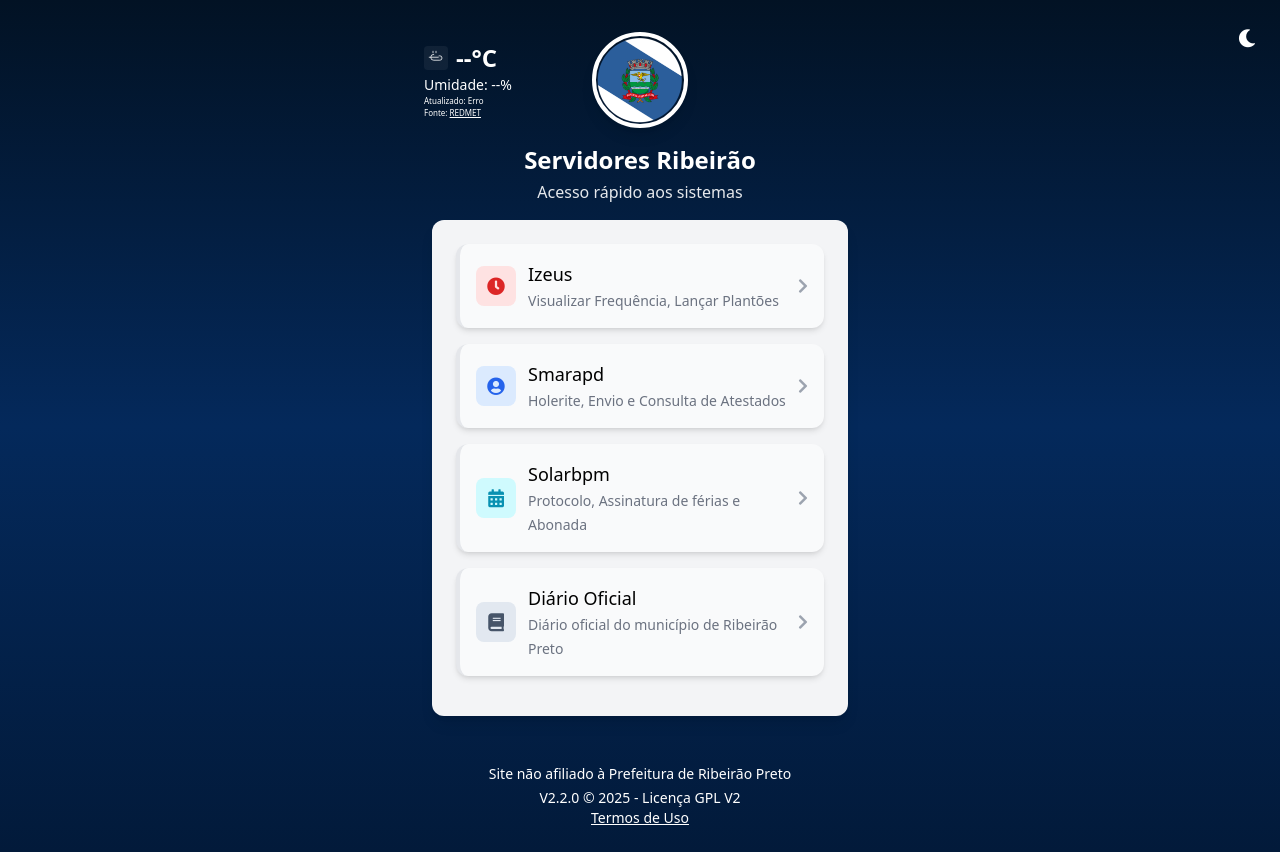
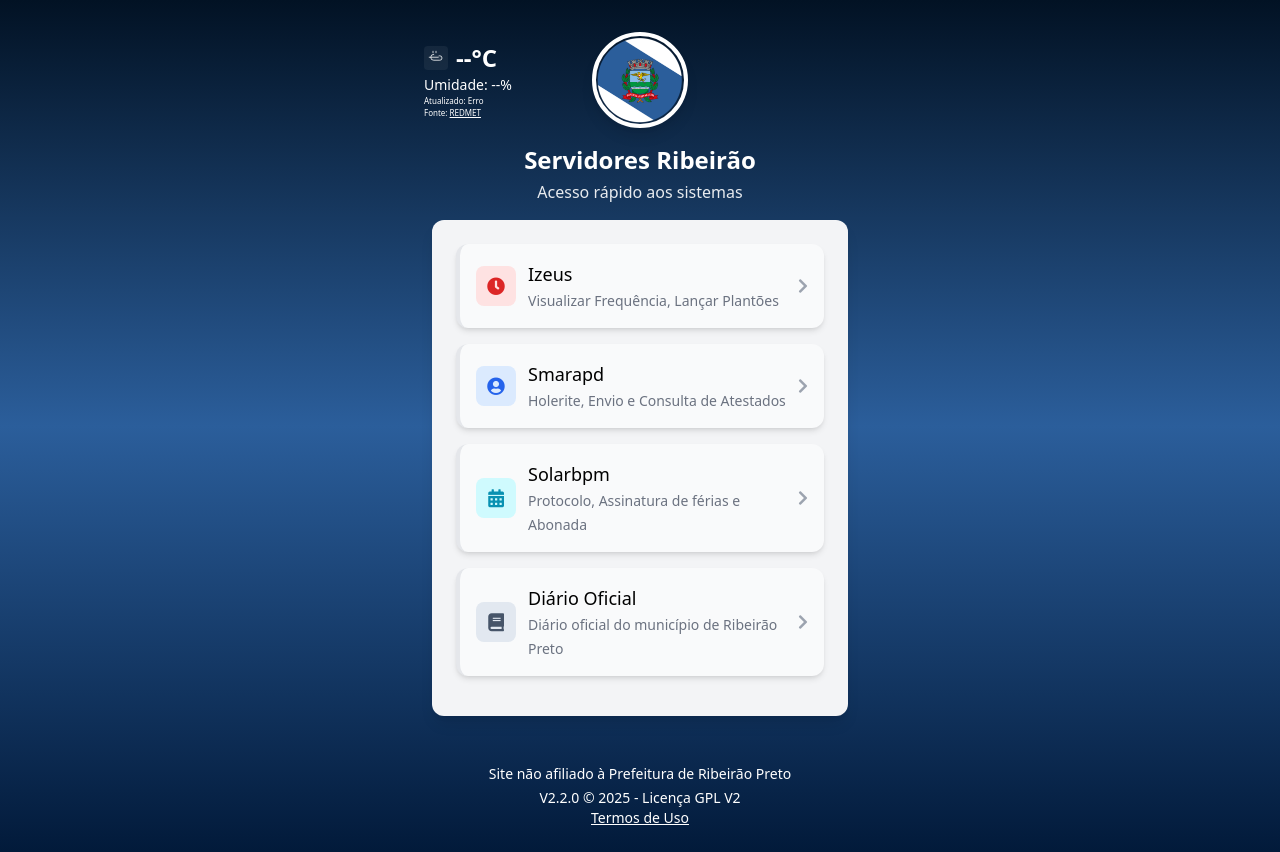
Before and after one commit to phaleixo/Servidores_RP, a plain HTML site: page index.html in a window 1280 px wide. Drawn offline with nearby package versions, Linux system fonts and the light colour scheme; no server answers.

Commit message:
modified:   index.html

```diff
--- a/index.html
+++ b/index.html
@@ -56,7 +56,7 @@
   </head>
 
   <body
-    class="flex flex-col min-h-screen bg-gradient-to-t from-[#021a3a] via-[#04295b] to-[#021224] text-gray-200 font-sans transition-colors duration-300"
+    class="flex flex-col min-h-screen bg-gradient-to-t from-[#021a3a] via-[#2b5e9b] to-[#021224] text-gray-200 font-sans transition-colors duration-300"
   >
     <button
       id="installButton"
@@ -64,15 +64,6 @@
     >
       Instalar App
     </button>
-
-    <div class="absolute top-4 right-4 z-50">
-      <button
-        id="theme-toggle"
-        class="p-2 rounded-md focus:outline-none focus:ring-2 focus:ring-white"
-      >
-        <i id="theme-icon" class="fas fa-moon text-white text-lg"></i>
-      </button>
-    </div>
 
     <main class="flex-grow">
       <div class="pt-8 pb-12 px-4">
```
